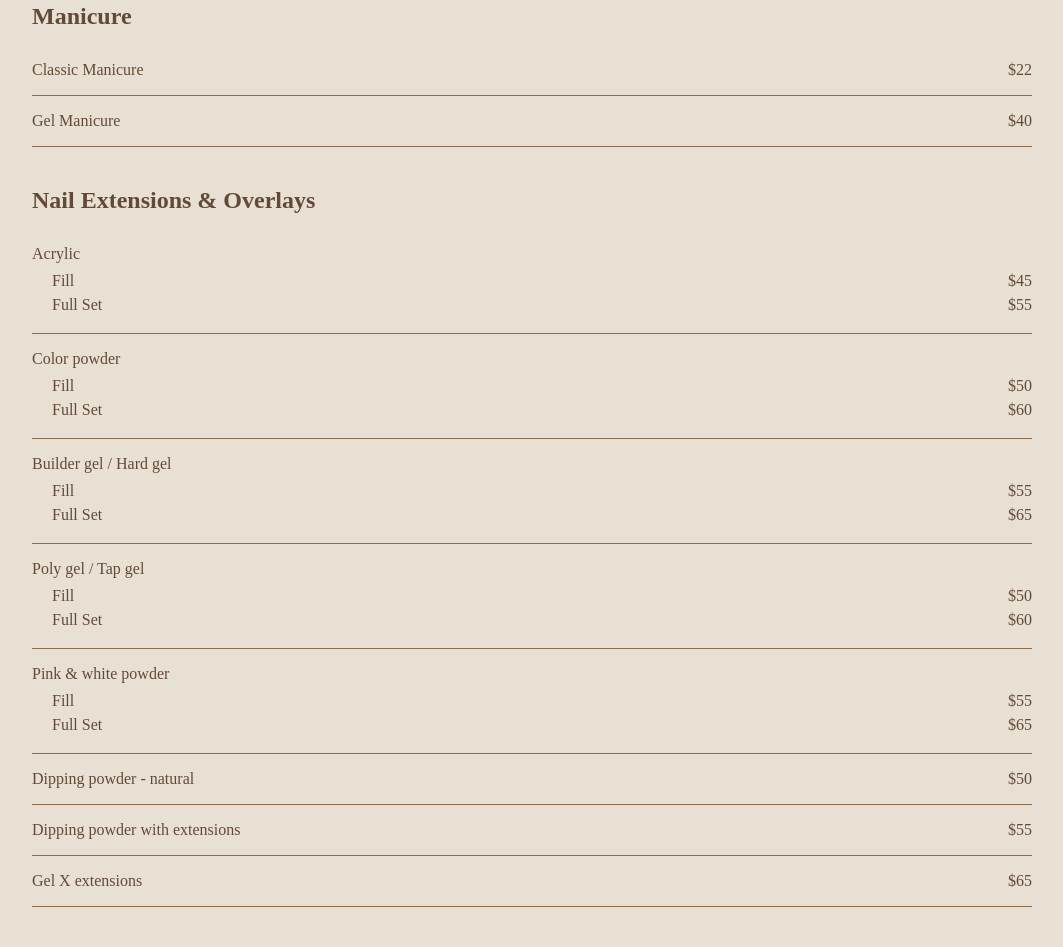
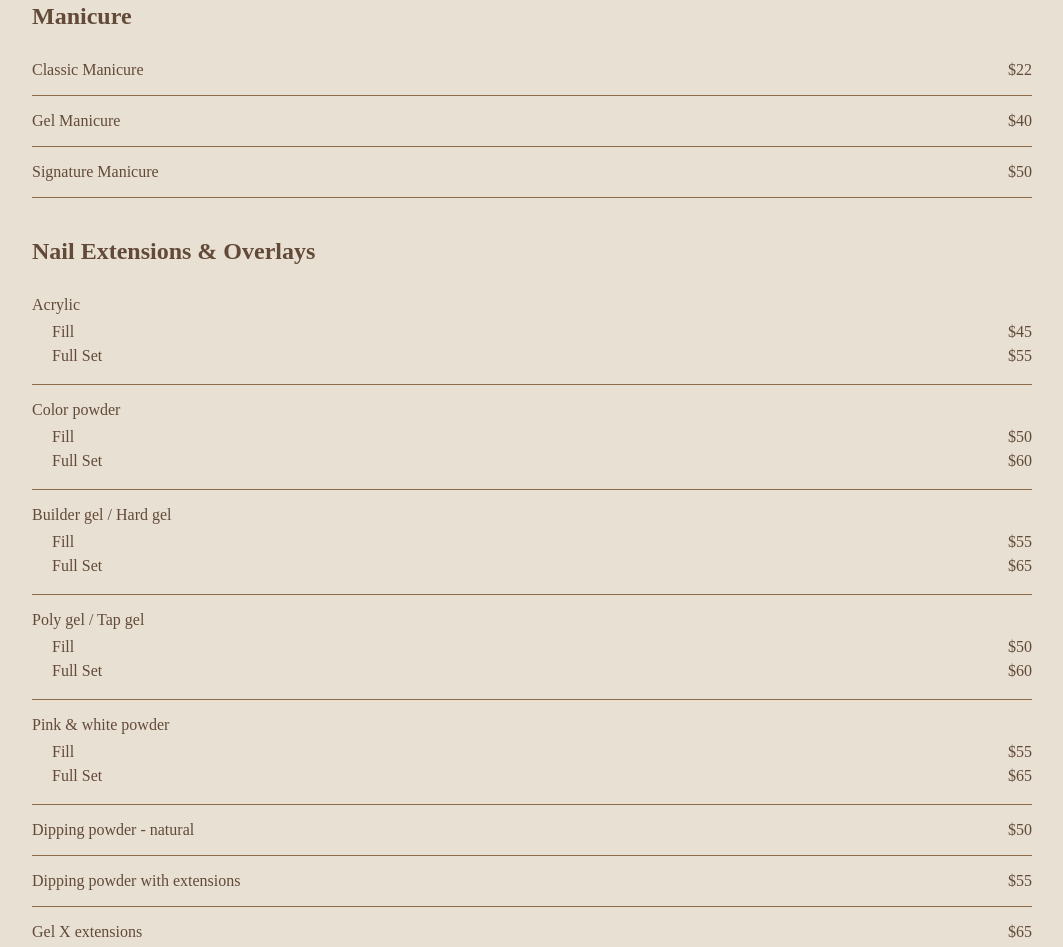
Before and after one commit to dustintran-sdev/OceanNailWeb, a plain HTML site: page index.html in a window 1280 px wide. Shown: the part 877-1824 px from the top of the page, without its empty margins (108-1171 px from the left). Drawn offline with Linux system fonts and the light colour scheme.

Commit message:
Added Signature Manicure to the menu

```diff
--- a/index.html
+++ b/index.html
@@ -55,6 +55,11 @@
                     <div class="menu-item">
                         <span>Gel Manicure</span>
                         <span>$40</span>
+                    </div>
+
+                    <div class="menu-item">
+                        <span>Signature Manicure</span>
+                        <span>$50</span>
                     </div>
                 </div>
 
```
